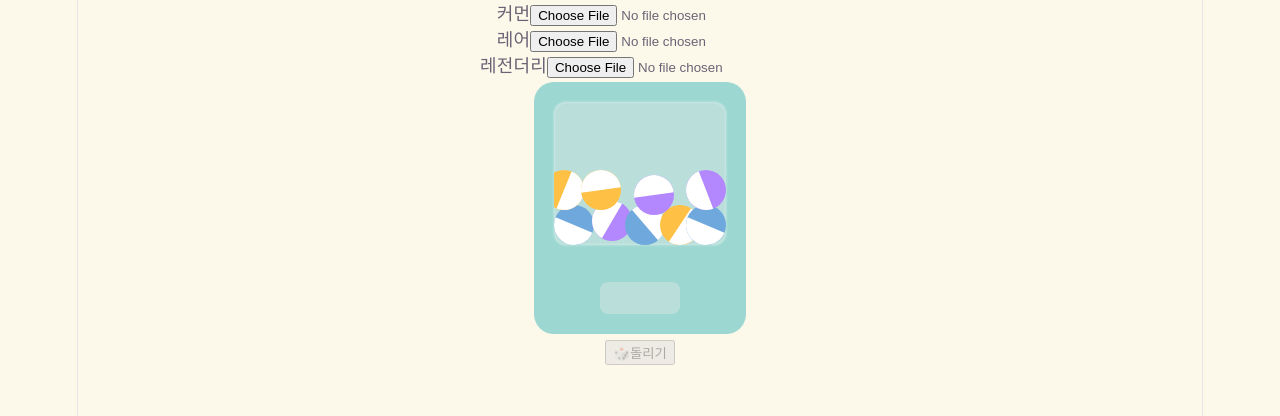
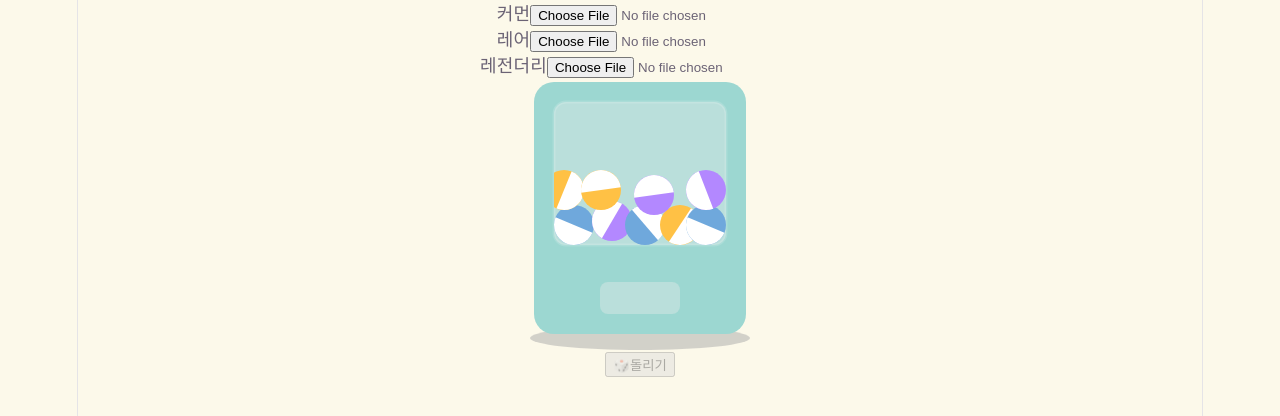
Before and after one commit to B3lla0/gachagacha, a React (Vite) app: page / in a window 1280 px wide. Shown: the top 416 px of the page. Built offline with nearby package versions, Linux system fonts and the light colour scheme.

Commit message:
feat: add elliptical drop shadow beneath gacha machine

```diff
--- a/src/components/GachaMachine.tsx
+++ b/src/components/GachaMachine.tsx
@@ -76,6 +76,7 @@ export function GachaMachine() {
       >
         <GachaMachineCanvas isShaking={isShaking} />
       </div>
+      <div className="machine-shadow" />
       <button
         className="machine-knob"
         disabled={items.length === 0}
--- a/src/styles/gacha.css
+++ b/src/styles/gacha.css
@@ -12,6 +12,14 @@
 
 .machine-canvas-wrap.shaking {
   animation: machine-shake 0.6s ease-in-out;
+}
+
+.machine-shadow {
+  width: 220px;
+  height: 24px;
+  margin: -12px auto 0;
+  border-radius: 50%;
+  background: rgba(169, 169, 169, 0.5);
 }
 
 @keyframes machine-shake {
```
